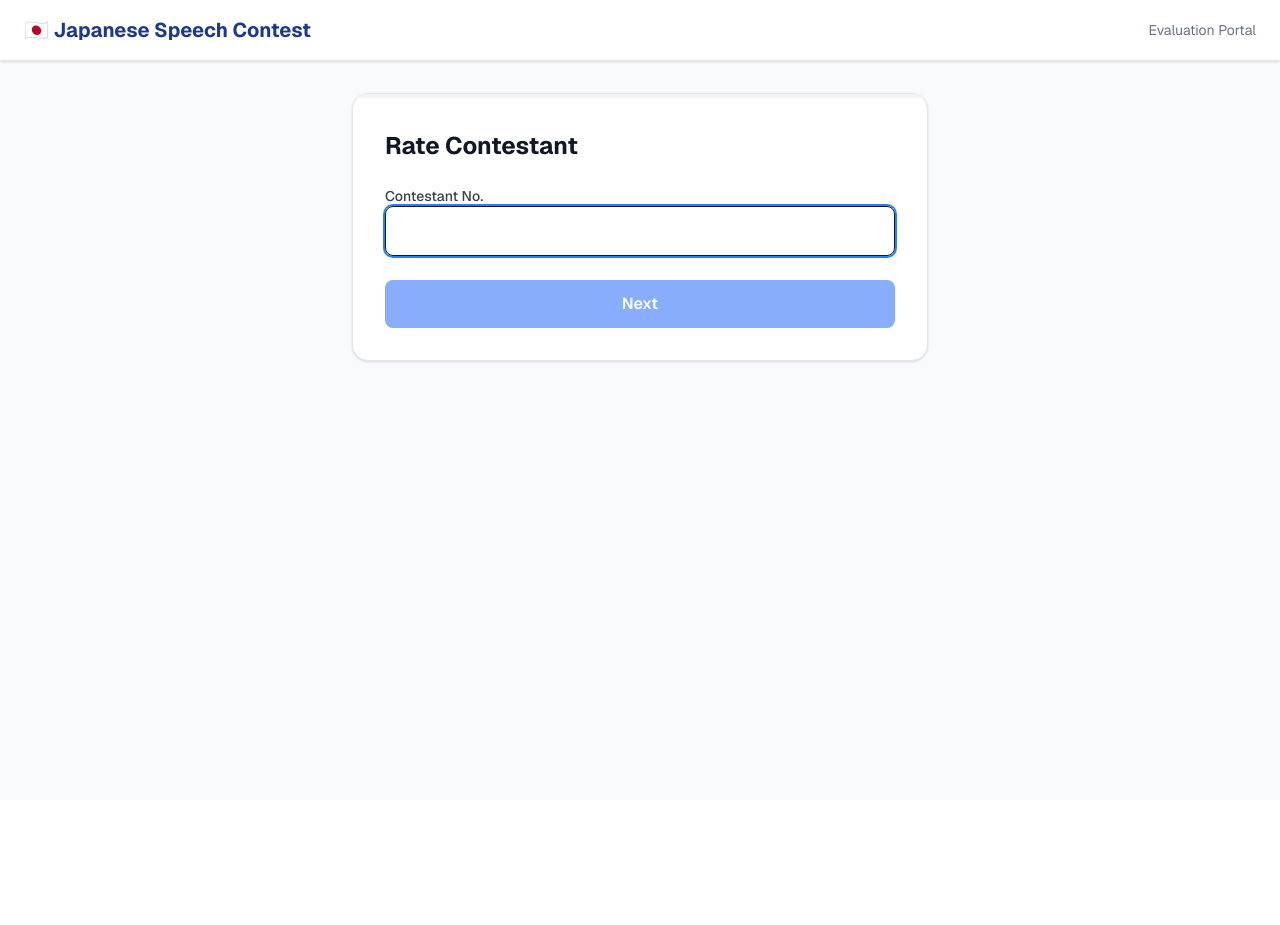
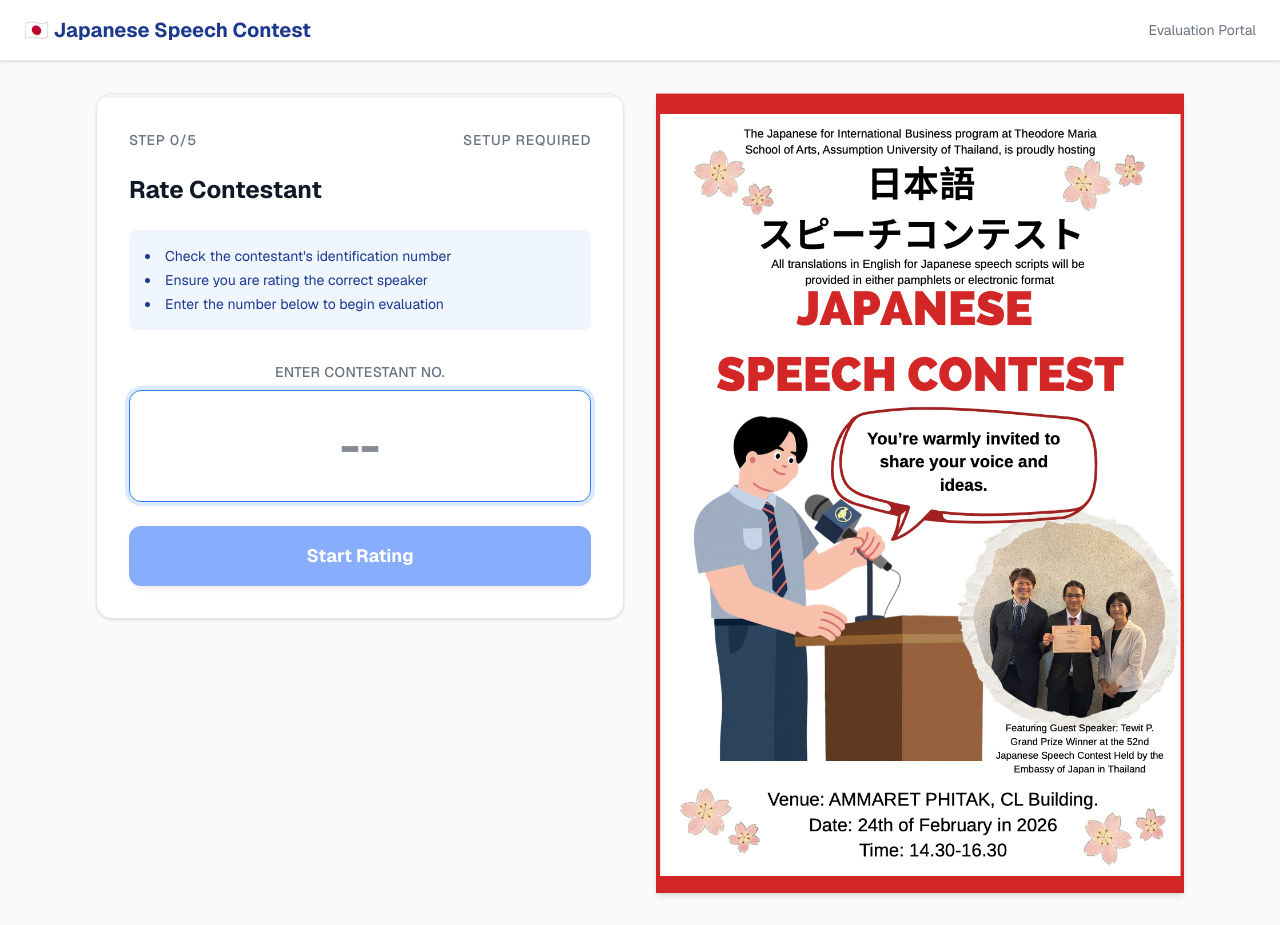
Before and after one commit to tintin4303/formal-app, a Next.js app: page / in a window 1280 px wide. Before the commit the page ends 800 px from the top, so only its background shows below. Built offline with nearby package versions, Linux system fonts and the light colour scheme.

Commit message:
add banner image

```diff
--- a/app/components/GraderView.tsx
+++ b/app/components/GraderView.tsx
@@ -115,13 +115,26 @@
             <div className="p-5 md:p-8">
                 {/* Step 0: Intro */}
                 {currentStep === 0 && (
-                    <div className="space-y-6 animate-in fade-in">
+                    <div className="space-y-6 animate-in fade-in duration-300">
+                        <div className="flex justify-between text-sm font-medium text-gray-500 uppercase tracking-wider">
+                            <span>Step 0/5</span>
+                            <span>Setup Required</span>
+                        </div>
                         <h2 className="text-2xl font-bold">Rate Contestant</h2>
-                        <div className="space-y-4">
-                            <div>
-                                <label className="block text-sm font-medium text-gray-700">Contestant No.</label>
-                                <input value={contestant} onChange={e => setContestant(e.target.value)} className="w-full max-w-full p-3 border rounded-lg focus:ring-2 focus:ring-blue-500 outline-none" autoFocus />
-                            </div>
+                        <ul className="bg-blue-50 p-4 rounded-lg text-blue-900 text-sm list-disc list-inside space-y-1">
+                            <li>Check the contestant&apos;s identification number</li>
+                            <li>Ensure you are rating the correct speaker</li>
+                            <li>Enter the number below to begin evaluation</li>
+                        </ul>
+                        <div className="pt-2">
+                            <label className="block text-center text-sm font-medium text-gray-500 mb-2 uppercase tracking-wide">Enter Contestant No.</label>
+                            <input
+                                value={contestant}
+                                onChange={e => setContestant(e.target.value)}
+                                className="w-full text-4xl md:text-5xl font-bold text-center p-3 md:p-6 border rounded-xl focus:border-blue-500 focus:ring-4 focus:ring-blue-100 outline-none"
+                                placeholder="--"
+                                autoFocus
+                            />
                         </div>
                         {isAlreadyGraded && (
                             <div className="bg-red-50 text-red-600 p-3 rounded-lg text-sm flex items-center gap-2">
@@ -132,9 +145,9 @@
                         <button
                             onClick={nextStep}
                             disabled={!contestant || isAlreadyGraded}
-                            className="w-full py-3 bg-blue-600 text-white rounded-lg font-semibold hover:bg-blue-700 disabled:opacity-50 disabled:cursor-not-allowed transform hover:scale-[1.02] active:scale-100 transition-all cursor-pointer"
+                            className="w-full py-4 bg-blue-600 text-white rounded-xl font-bold text-lg hover:bg-blue-700 disabled:opacity-50 disabled:cursor-not-allowed transform hover:scale-[1.02] active:scale-100 transition-all cursor-pointer shadow-md"
                         >
-                            Next
+                            Start Rating
                         </button>
                     </div>
                 )}
--- a/app/page.tsx
+++ b/app/page.tsx
@@ -14,8 +14,17 @@
         </div>
       </nav>
 
-      <main className="p-4 md:p-8 max-w-5xl mx-auto">
-        <GraderView />
+      <main className="p-4 md:p-8 max-w-6xl mx-auto grid grid-cols-1 md:grid-cols-2 gap-4 md:gap-8">
+        <div className="flex flex-col">
+          <GraderView />
+        </div>
+        <div className="relative h-[800px] md:h-full min-h-[800px] w-full overflow-hidden shadow-md bg-gray-200">
+          <img
+            src="/banner.png"
+            alt="Japanese Speech Contest Banner"
+            className="absolute inset-0 w-full h-full object-cover"
+          />
+        </div>
       </main>
     </div>
   );
```
Also changed, not shown: public/banner.png (added), public/banner___.png (added).
